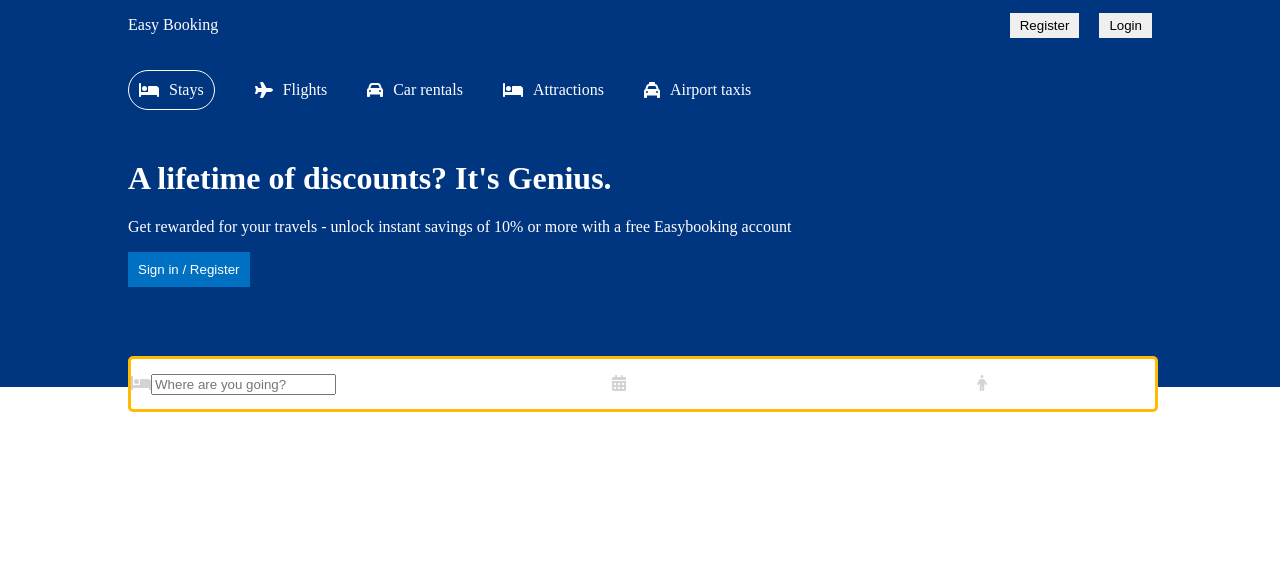
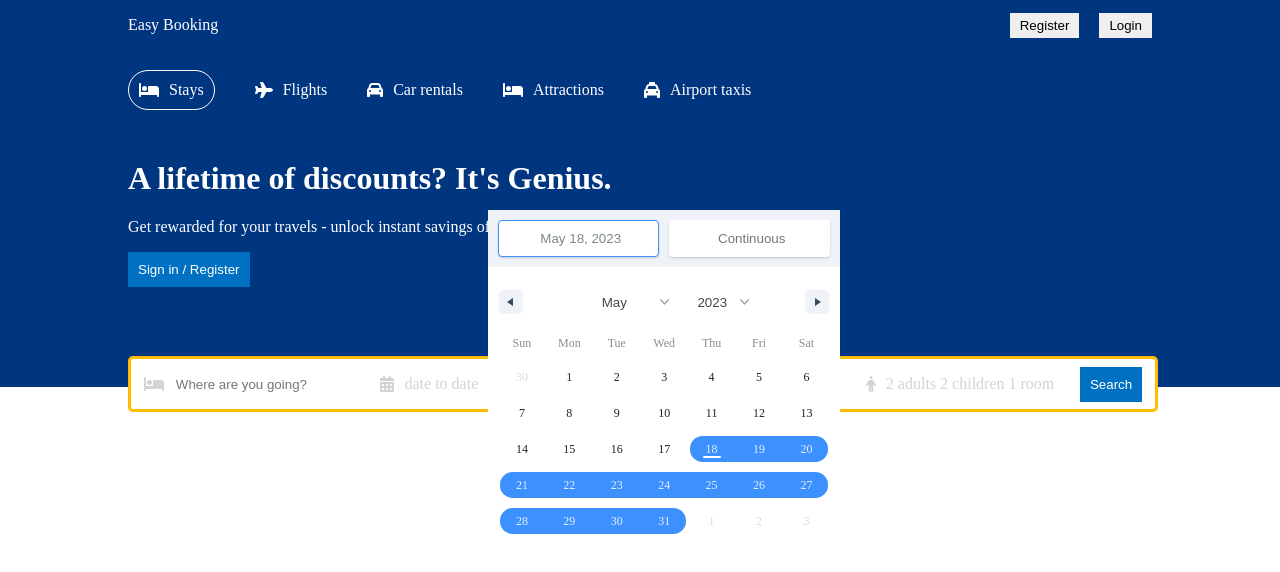
Before and after one commit to bengin34/bookingApp_nodeJS, a React (Create React App) app in the folder client/: page / in a window 1280 px wide. Shown: the top 572 px of the page. Built offline with nearby package versions, Linux system fonts and the light colour scheme.

Commit message:
date time

```diff
--- a/client/package.json
+++ b/client/package.json
@@ -10,6 +10,7 @@
     "@testing-library/jest-dom": "^5.14.1",
     "@testing-library/react": "^13.0.0",
     "@testing-library/user-event": "^13.2.1",
+    "date-fns": "^2.30.0",
     "react": "^18.2.0",
     "react-date-range": "^1.4.0",
     "react-dom": "^18.2.0",
--- a/client/src/components/header/Header.css
+++ b/client/src/components/header/Header.css
@@ -48,7 +48,7 @@ border-radius: 20px;
     border: 3px solid #febb02;
     display: flex;
     align-items: center;
-    justify-content: space-between;
+    justify-content: space-around;
     border-radius: 5px;
     padding: 10px 0;
     position: absolute;
@@ -60,3 +60,17 @@ border-radius: 20px;
 .headerIcon{
     color: lightgray;
 }
+
+.headerSearchItem{
+    display: flex;
+    align-items: center;
+    gap: 10px;
+}
+
+.headerSearchInput{
+    border: none;
+    outline: none;
+}
+.headerSearchText{
+    color:lightgray
+}
--- a/client/src/components/header/Header.jsx
+++ b/client/src/components/header/Header.jsx
@@ -8,8 +8,20 @@ import {
   faPlane,
   faTaxi,
 } from "@fortawesome/free-solid-svg-icons";
+import { useState } from "react";
+import { DateRange } from "react-date-range";
+import 'react-date-range/dist/styles.css'; // main css file
+import 'react-date-range/dist/theme/default.css'; // theme css file
 
 const Header = () => {
+
+    const [date, setDate] = useState([
+        {
+          startDate: new Date(),
+          endDate: null,
+          key: 'selection'
+        }
+      ]);
   return (
     <div className="header">
       <div className="headerContainer">
@@ -53,10 +65,19 @@ const Header = () => {
           <div className="headerSearchItem">
             <FontAwesomeIcon icon={faCalendarDays} className="headerIcon" />
             <span className="headerSearchText" >date to date</span>
+            <DateRange
+  editableDateInputs={true}
+  onChange={item => setDate([item.selection])}
+  moveRangeOnFirstSelection={false}
+  ranges={date}
+/>
           </div>
           <div className="headerSearchItem">
             <FontAwesomeIcon icon={faPerson} className="headerIcon" />
             <span className="headerSearchText" >2 adults 2 children 1 room</span>
+          </div>
+          <div className="headerSearchItem">
+            <button className="headerBtn">Search</button>
           </div>
         </div>
       </div>
```
Also changed, not shown: 1 other file (tests, documents, lock files or other folders).
